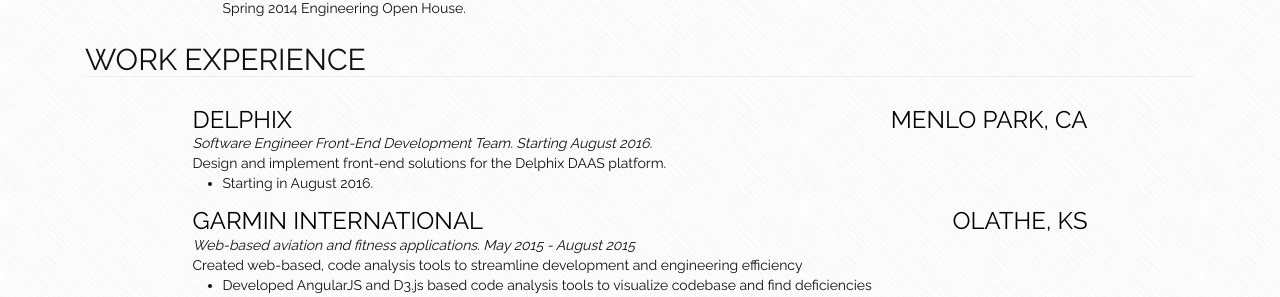
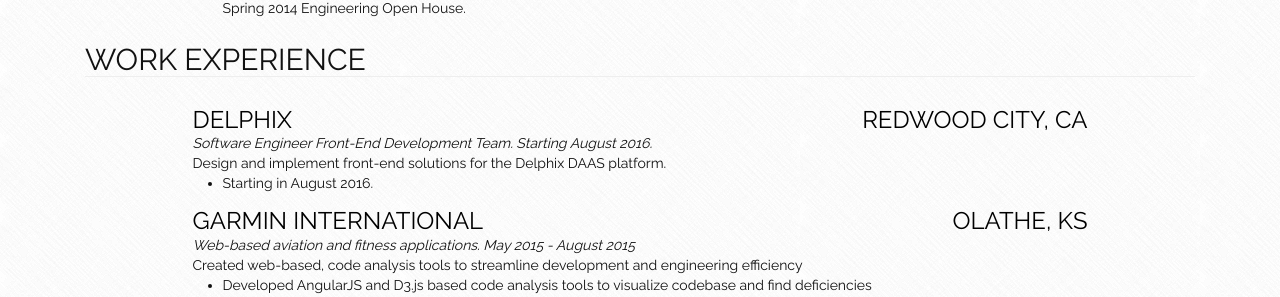
Before and after one commit to 121940kz/austingreen.info, a Jekyll site: the page built from index.html, in a window 1280 px wide. Shown: the part 433-730 px from the top of the page. Built offline with Jekyll 4.4.1, drawn with Linux system fonts in a browser that asks for light colours.

Commit message:
Updated location of Delphix to Redwood City, CA

```diff
--- a/_data/information.json
+++ b/_data/information.json
@@ -46,7 +46,7 @@
           {
             "name": "Delphix",
             "url": "http://www.delphix.com",
-            "location": "Menlo Park, CA",
+            "location": "Redwood City, CA",
             "subText": "Software Engineer Front-End Development Team.  Starting August 2016.",
             "description": "Design and implement front-end solutions for the Delphix DAAS platform.",
             "involvement": [
```
Also changed, not shown: 1 other file.
